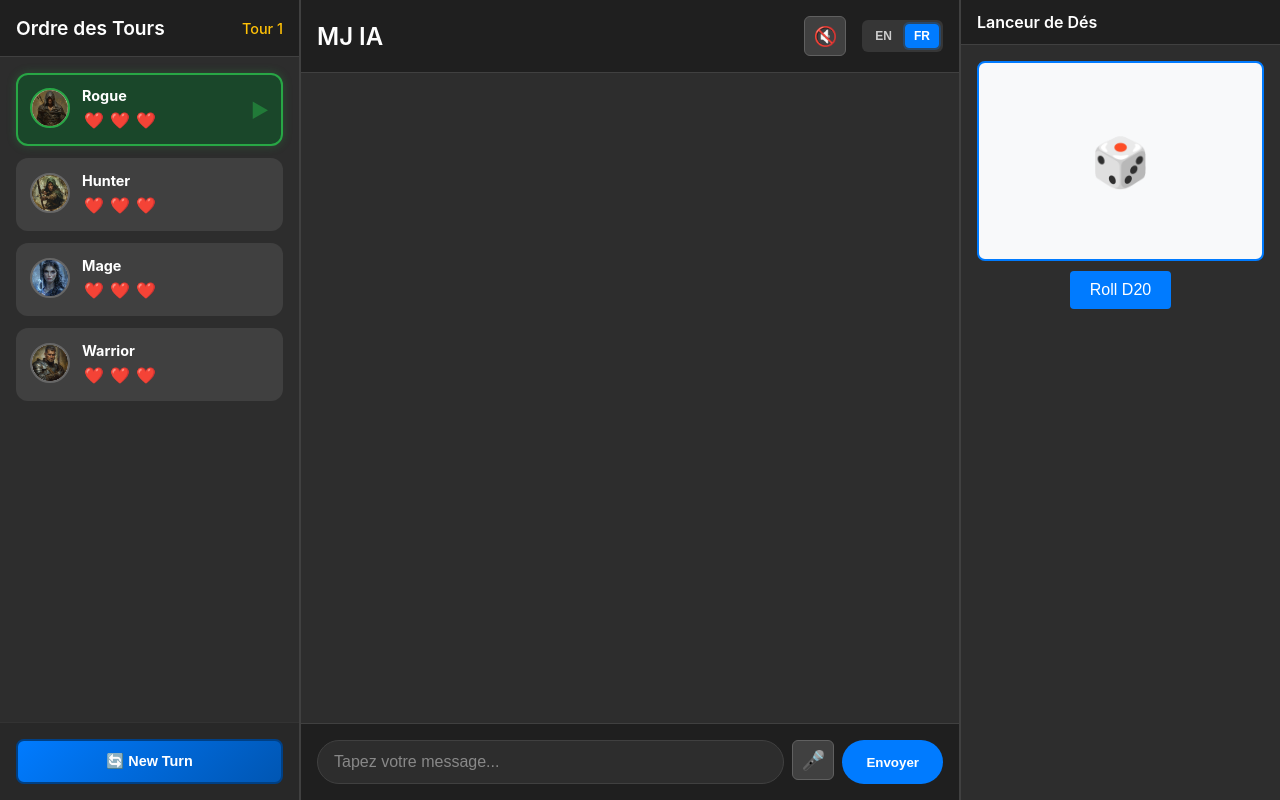
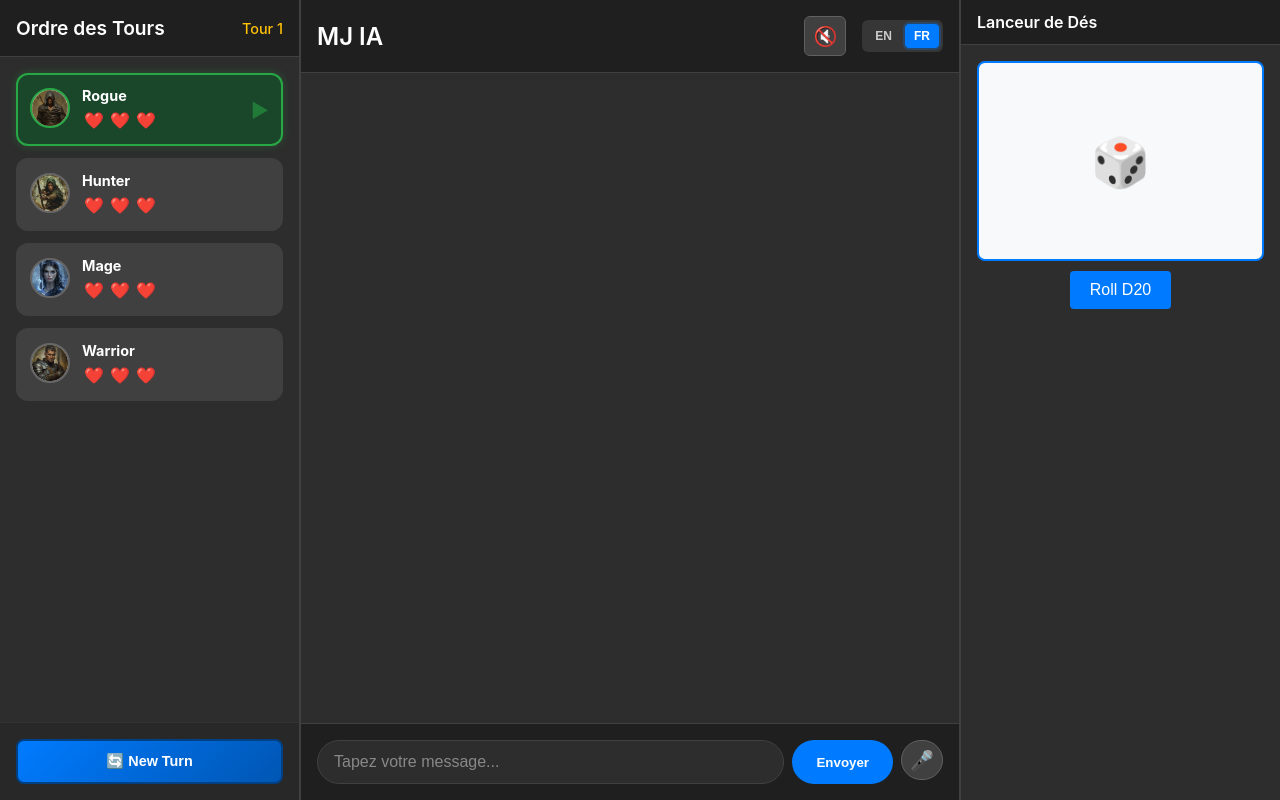
Before and after one commit to tchikl-h/mjai, an Angular app in the folder chat-app/: page / in a window 1280 px wide. Built offline with nearby package versions, Linux system fonts and the light colour scheme.

Commit message:
talk button UI update

```diff
--- a/chat-app/src/app/app.component.css
+++ b/chat-app/src/app/app.component.css
@@ -83,7 +83,7 @@
 .talk-button {
   background: #404040;
   border: 1px solid #606060;
-  border-radius: 6px;
+  border-radius: 25px;
   color: #ffffff;
   padding: 0.5rem;
   cursor: pointer;
--- a/chat-app/src/app/app.component.html
+++ b/chat-app/src/app/app.component.html
@@ -122,6 +122,7 @@
         (keydown)="onEnter($event)"
         [placeholder]="i18n.translate('message.placeholder')"
         class="message-input">
+        <button (click)="sendMessage()" class="send-button">{{ i18n.translate('send.button') }}</button>
         <button
           (click)="toggleRecording()"
           class="talk-button"
@@ -129,7 +130,6 @@
           [title]="audioRecordingService.isRecording() ? 'Stop recording' : 'Start recording'">
           {{ audioRecordingService.isRecording() ? '🔴' : '🎤' }}
         </button>
-      <button (click)="sendMessage()" class="send-button">{{ i18n.translate('send.button') }}</button>
     </div>
 
   </div>
```
Lines whose indentation alone changed are shown as unchanged.
